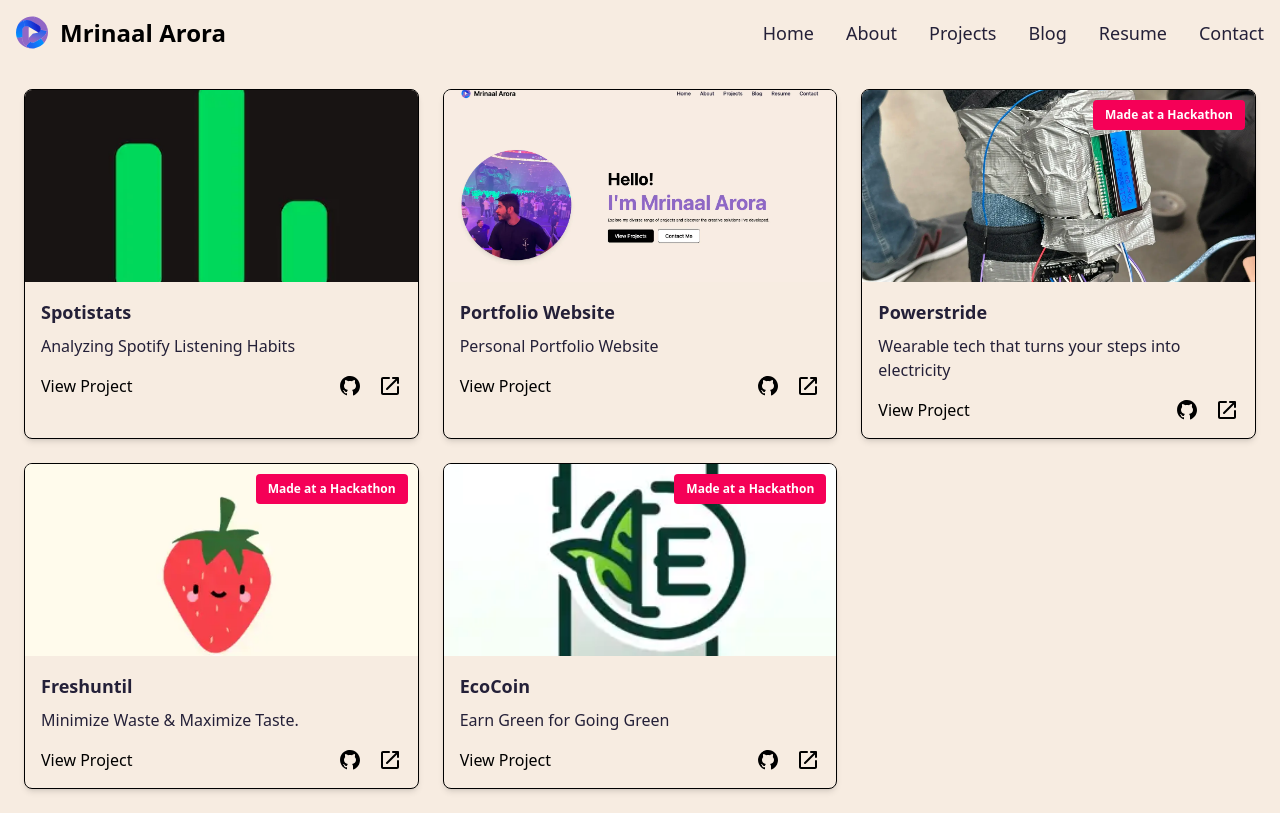
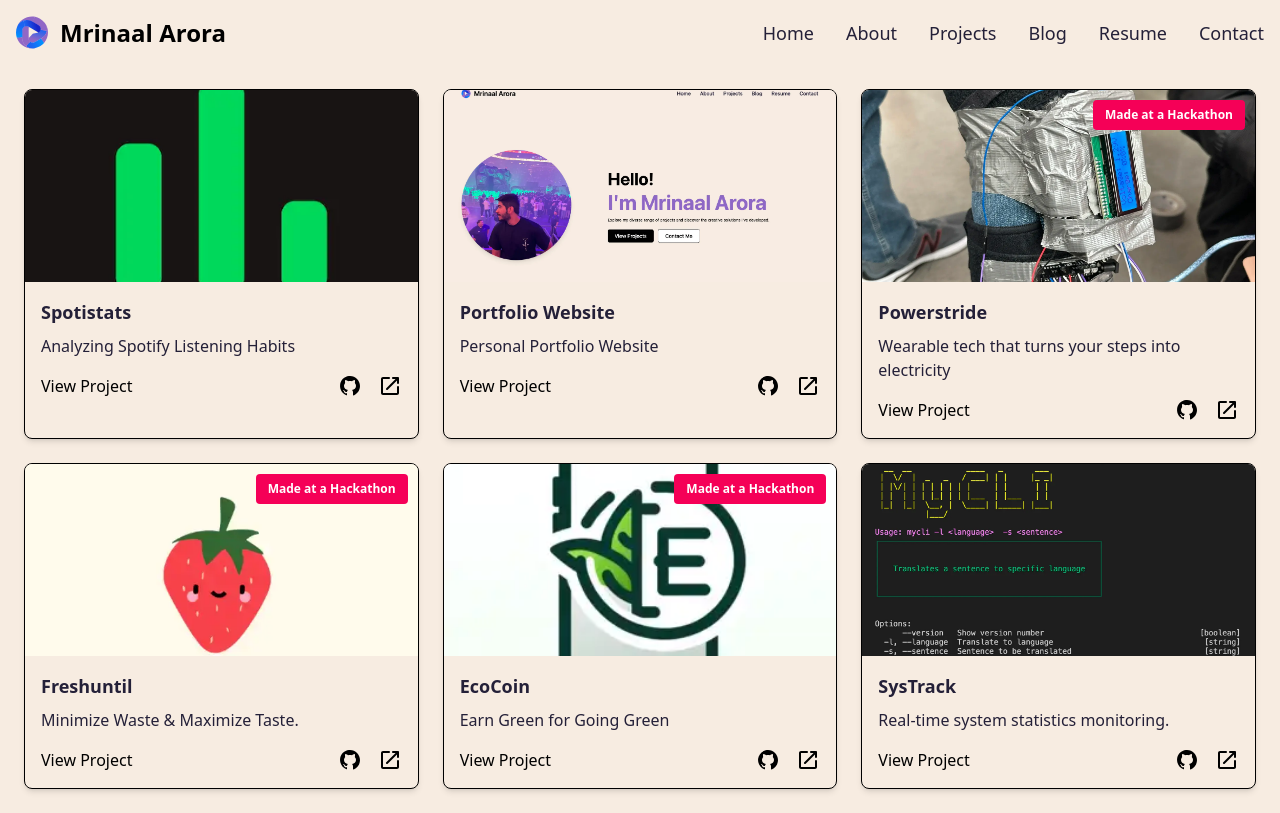
Before and after one commit to aroramrinaal/my-portfolio, a Next.js app: page /projects in a window 1280 px wide. Built offline with nearby package versions, Linux system fonts and the light colour scheme.

Commit message:
feat: Add SysTrack project to Projects page

```diff
--- a/src/pages/projects.tsx
+++ b/src/pages/projects.tsx
@@ -53,6 +53,15 @@ const Projects: React.FC = () => {
           externalLinkUrl='https://devpost.com/software/ecocoin'
           isHackathonProject={true}
           />
+          <ProjectCard
+          title='SysTrack'
+          description='Real-time system statistics monitoring.'
+          imageUrl='/images/project6.webp'
+          projectUrl='https://pypi.org/project/systracker/'
+          githubUrl='https://github.com/VenturaSync/SysTrack'
+          externalLinkUrl='https://pypi.org/project/systracker/'
+          isHackathonProject={false}
+          />
         </section>
       </main>
     </div>
```
